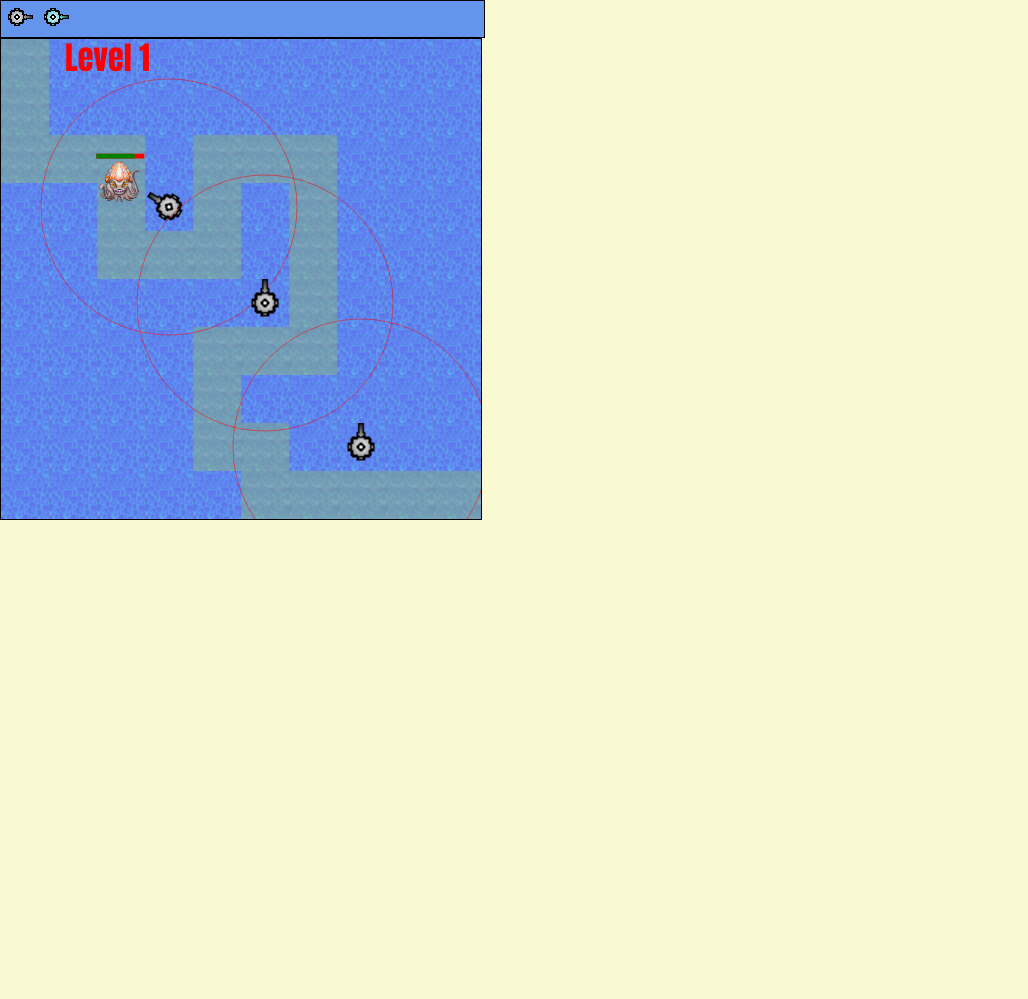
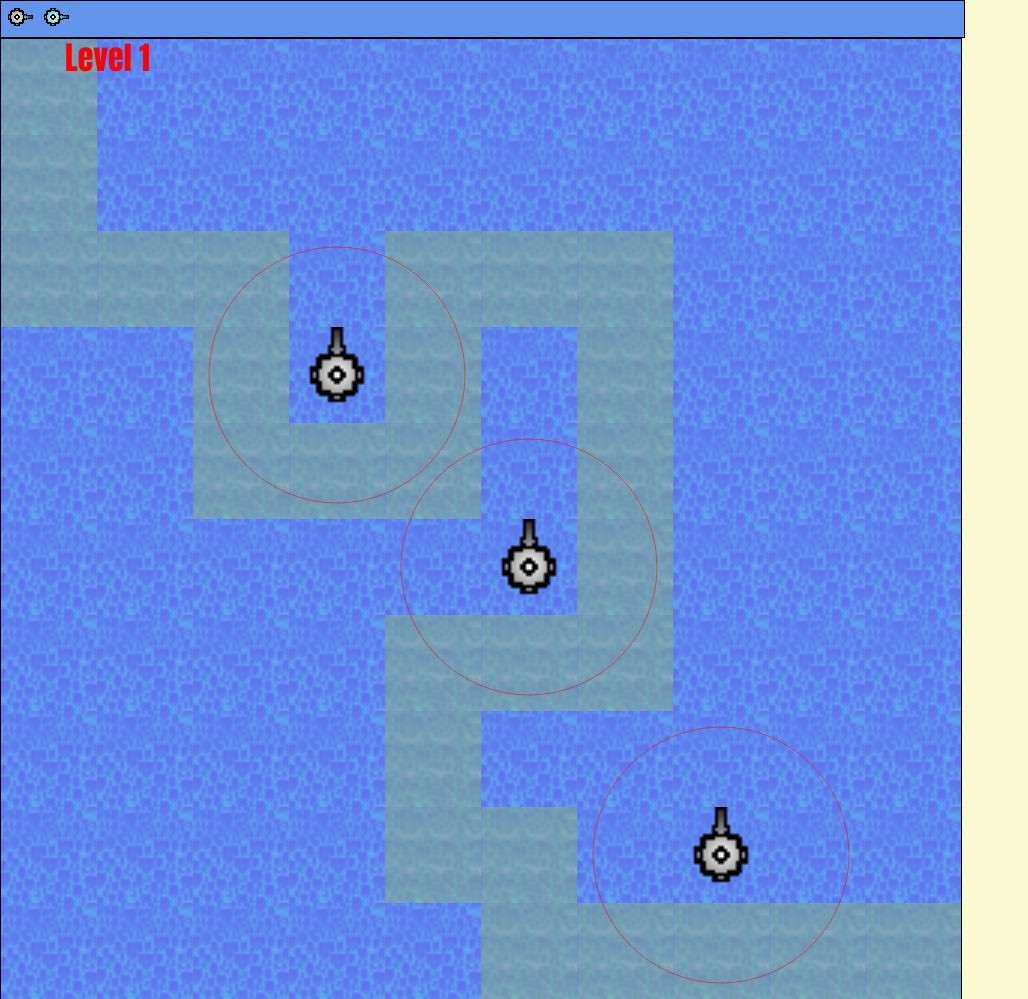
Before and after one commit to Jaxsbr/Towers, a website built with webpack: page index.html in a window 1280 px wide. Shown: the top 999 px of the page, without its empty margins (0-1028 px from the left). Before the commit the page ends 800 px from the top, so only its background shows below. Built offline with Linux system fonts and the light colour scheme.

Commit message:
game config, vector2 empty, new bug, tower aim

```diff
--- a/assets/levelInfo.json
+++ b/assets/levelInfo.json
@@ -2,28 +2,28 @@
   {
     "levelName": "Level 1",
     "levelIndex": 1,
-    "enemySpawnRate": 2,
-    "enemySpawnCountMax": 1,
+    "enemySpawnRate": 10,
+    "enemySpawnCountMax": 10,
     "enemyMoveSpeed": 75,
-    "enemyMaxHp": 10,
+    "enemyMaxHp": 5,
     "enemyType": "squid"
   },
   {
     "levelName": "Level 2",
     "levelIndex": 2,
-    "enemySpawnRate": 1.8,
-    "enemySpawnCountMax": 2,
+    "enemySpawnRate": 7.5,
+    "enemySpawnCountMax": 20,
     "enemyMoveSpeed": 75,
-    "enemyMaxHp": 15,
+    "enemyMaxHp": 10,
     "enemyType": "ork"
   },
   {
     "levelName": "Level 3",
     "levelIndex": 3,
-    "enemySpawnRate": 0.2,
-    "enemySpawnCountMax": 3,
+    "enemySpawnRate": 5,
+    "enemySpawnCountMax": 30,
     "enemyMoveSpeed": 75,
-    "enemyMaxHp": 20,
+    "enemyMaxHp": 15,
     "enemyType": "squid"
   }
 ]
--- a/index.html
+++ b/index.html
@@ -72,7 +72,7 @@
       </div>
     </div>
     <div id="container" class="plain-border" class="no-select">
-      <canvas id="game-canvas" width="480" height="480"></canvas>
+      <canvas id="game-canvas" width="960" height="960"></canvas>
     </div>
   </body>
   <script>
--- a/src/DataObjects/vector2.ts
+++ b/src/DataObjects/vector2.ts
@@ -28,6 +28,13 @@ export class Vector2 {
         const normalX = this.x / distance;
         const normalY = this.y / distance;
 
-        return new Vector2(isNaN(normalX) ? 0 : normalX, isNaN(normalY) ? 0 : normalY);
+        return new Vector2(
+            Number.isNaN(normalX) ? 0 : normalX,
+            Number.isNaN(normalY) ? 0 : normalY
+        );
+    }
+
+    static get empty(): Vector2 {
+        return Vector2.empty;
     }
 }
--- a/src/Enemies/enemy.ts
+++ b/src/Enemies/enemy.ts
@@ -11,6 +11,8 @@ export class Enemy {
     public center: Vector2;
 
     public bounds: Rectangle;
+
+    public futurePosition: Vector2;
 
     private enemyImage: HTMLImageElement;
 
@@ -66,10 +68,11 @@ export class Enemy {
         this.moveSpeed = moveSpeed;
         this.movementWayPoints = this.originalWayPoints.slice();
         this.movements = { left: false, right: false, up: false, down: false };
-        this.position = new Vector2(0, 0);
+        this.position = Vector2.empty;
+        this.futurePosition = Vector2.empty;
         this.size = new Vector2(48, 48);
-        this.center = new Vector2(0, 0);
-        this.velocity = new Vector2(0, 0);
+        this.center = Vector2.empty;
+        this.velocity = Vector2.empty;
         this.bounds = new Rectangle(0, 0, 0, 0);
         this.nextMovePoint = null;
         this.hpBounds = new Rectangle(
@@ -152,6 +155,14 @@ export class Enemy {
 
         this.center.x = this.bounds.getCenterWidth;
         this.center.y = this.bounds.getCenterHeight;
+
+        this.futurePosition.x = this.center.x;
+        this.futurePosition.y = this.center.y;
+
+        this.futurePosition.x =
+            this.center.x + this.velocity.x * window.gameConfig.enemyFuturePositionModifier;
+        this.futurePosition.y =
+            this.center.y + this.velocity.y * window.gameConfig.enemyFuturePositionModifier;
     }
 
     private updateHpBounds(): void {
--- a/src/IWindow.ts
+++ b/src/IWindow.ts
@@ -1,6 +1,7 @@
 import { AssetManager } from './AssetLoading/assetManager';
 import { GameTime } from './DataObjects/gameTime';
 import { EnemySpawner } from './Enemies/enemySpawner';
+import { GameConfig } from './gameConfig';
 import { LevelManager } from './Levels/levelManager';
 import { ProjectileEngine } from './Projectiles/projectileEngine';
 import { RenderEngine } from './renderEngine';
@@ -19,5 +20,6 @@ declare global {
         enemySpawner: EnemySpawner;
         projectileEngine: ProjectileEngine;
         mouseInfo: MouseInfo;
+        gameConfig: GameConfig;
     }
 }
--- a/src/Projectiles/projectile.ts
+++ b/src/Projectiles/projectile.ts
@@ -33,7 +33,7 @@ export class Projectile {
         this.worldBounds = window.tileMap.bounds;
 
         this.bounds = new Rectangle(0, 0, 24, 24);
-        this.velocity = new Vector2(0, 0);
+        this.velocity = Vector2.empty;
         this.projectileColor = 'black';
         this.imageSourceRect = new Rectangle(0, 0, 32, 32);
     }
--- a/src/Scenes/gameScene.ts
+++ b/src/Scenes/gameScene.ts
@@ -83,7 +83,6 @@ export class GameScene implements SceneInterface {
 
     render(): void {
         window.renderEngine.clearRect(window.tileMap.bounds);
-        window.renderEngine.renderImage(this.backgroundImage, 0, 0, 480, 480);
         window.tileMap.draw();
 
         // TODO:
--- a/src/Tiles/tileMap.ts
+++ b/src/Tiles/tileMap.ts
@@ -7,13 +7,13 @@ export class TileMap {
 
     public tileMatrix: Tile[][];
 
-    public rows = 10;
+    public rows = window.gameConfig.tileMapRows;
 
-    public cols = 10;
+    public cols = window.gameConfig.tileMapCols;
 
-    public tileWidth = 48;
+    public tileWidth = window.gameConfig.tileMapTileWidth;
 
-    public tileHeight = 48;
+    public tileHeight = window.gameConfig.tileMapTileHeight;
 
     public bounds: Rectangle;
 
@@ -77,9 +77,9 @@ export class TileMap {
         ];
 
         this.tileMatrix = [];
-        for (let row = 0; row < this.rows; row++) {
+        for (let row = 0; row < this.rows; row += 1) {
             this.tileMatrix[row] = [];
-            for (let col = 0; col < this.cols; col++) {
+            for (let col = 0; col < this.cols; col += 1) {
                 const matrixValue = matrix[row][col];
                 const tileImageObject = this.getTileImageObject(
                     matrixValue,
@@ -116,7 +116,7 @@ export class TileMap {
         tileImageObject.swidth = 32;
         tileImageObject.sheight = 32;
 
-        if (matrixValue == 0) {
+        if (matrixValue === 0) {
             tileImageObject.sx = 0;
             tileImageObject.sy = 0;
         } else {
@@ -128,8 +128,8 @@ export class TileMap {
     }
 
     public draw(): void {
-        for (let row = 0; row < this.rows; row++) {
-            for (let col = 0; col < this.cols; col++) {
+        for (let row = 0; row < this.rows; row += 1) {
+            for (let col = 0; col < this.cols; col += 1) {
                 this.tileMatrix[row][col].draw(col, row);
             }
         }
--- a/src/Towers/baseTower.ts
+++ b/src/Towers/baseTower.ts
@@ -26,7 +26,7 @@ export abstract class BaseTower {
         this.destinationTile = destinationTile;
         this.towerImage = towerImage;
 
-        this.center = new Vector2(0, 0);
+        this.center = Vector2.empty;
     }
 
     public update(): void {
--- a/src/Towers/plainTower.ts
+++ b/src/Towers/plainTower.ts
@@ -1,16 +1,19 @@
+import { Vector2 } from '../DataObjects/vector2';
 import { Tile } from '../Tiles/tile';
 import { BaseTower } from './baseTower';
 
 export class PlainTower extends BaseTower {
-    private plainTowerShootSpeed = 250;
+    private plainTowerShootSpeed = window.gameConfig.plainTowerShootSpeed;
 
-    private plainTowerShootRate = 0.7;
+    private plainTowerShootRate = window.gameConfig.plainTowerShootRate;
 
     private shootElapsed = 0;
 
+    private accuracyEnabled = true;
+
     constructor(destinationTile: Tile, towerImage: HTMLImageElement) {
         super(destinationTile, towerImage);
-        super.shootRange = 128;
+        super.shootRange = window.gameConfig.plainTowerShootRange;
     }
 
     public update(): void {
@@ -24,12 +27,15 @@ export class PlainTower extends BaseTower {
         this.shootElapsed += delta;
         if (this.targetInRange && this.shootElapsed >= this.plainTowerShootRate) {
             this.shootElapsed = 0;
+            let direction = Vector2.empty;
 
-            // console.log('shoot');
+            if (this.accuracyEnabled) {
+                direction = this.target.futurePosition.subtract(this.center);
+            } else {
+                direction = this.target.center.subtract(this.center);
+            }
 
-            const direction = this.target.center.subtract(this.center);
             const normalizedDirection = direction.normalize();
-
             window.projectileEngine.activateProjectile(
                 this.center,
                 normalizedDirection,
--- a/src/game.ts
+++ b/src/game.ts
@@ -1,5 +1,6 @@
 import { AssetManager } from './AssetLoading/assetManager';
 import { GameTime } from './DataObjects/gameTime';
+import { GameConfig } from './gameConfig';
 import { RenderEngine } from './renderEngine';
 import { SceneInterface } from './Scenes/scene.interface';
 import { SceneManager } from './Scenes/sceneManager';
@@ -13,6 +14,7 @@ export class Game {
     private running: boolean;
 
     constructor() {
+        window.gameConfig = new GameConfig();
         window.renderEngine = new RenderEngine();
         window.assetManager = new AssetManager();
         window.assetManager.init();
--- /dev/null
+++ b/src/gameConfig.ts
@@ -0,0 +1,25 @@
+import { Rectangle } from './DataObjects/rectangle';
+
+export class GameConfig {
+    public canvasWidth = 960;
+
+    public canvasHeight = 960;
+
+    public backgroundBounds = new Rectangle(0, 0, this.canvasWidth, this.canvasHeight);
+
+    public tileMapRows = 10;
+
+    public tileMapCols = 10;
+
+    public tileMapTileWidth = 96;
+
+    public tileMapTileHeight = 96;
+
+    public plainTowerShootSpeed = 250;
+
+    public plainTowerShootRate = 0.7;
+
+    public plainTowerShootRange = 150;
+
+    public enemyFuturePositionModifier = 20;
+}
```
Also changed, not shown: README.md, dist/bundle.js, 1 other file.
